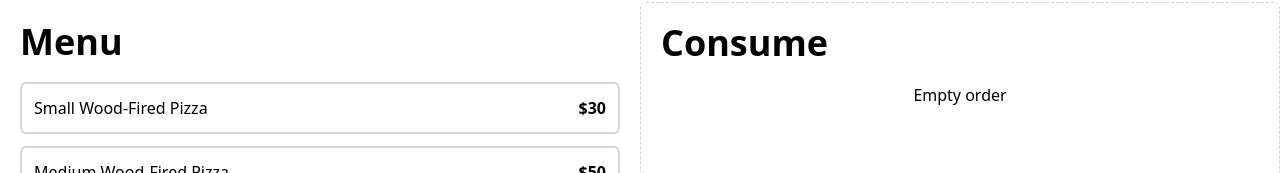
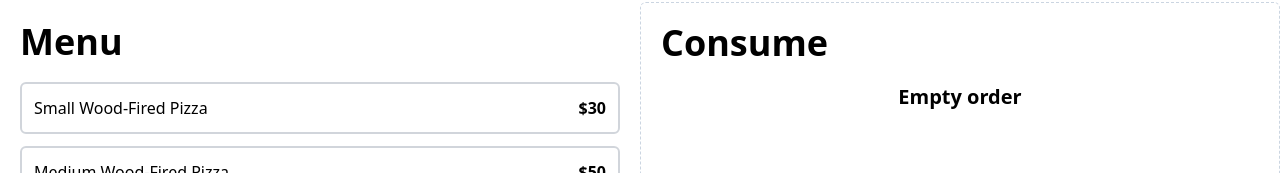
Before and after one commit to wichofly/tipCalculator-app, a React (Vite) app: page / in a window 1280 px wide. Shown: the part 154-327 px from the top of the page. Built offline with nearby package versions, Linux system fonts and the light colour scheme.

Commit message:
style: Empty order

```diff
--- a/src/components/OrderContents.tsx
+++ b/src/components/OrderContents.tsx
@@ -13,7 +13,7 @@
 
       <div className="space-y-3 mt-5">
         {order.length === 0 ? (
-          <p className="text-center">Empty order</p>
+          <p className="text-center font-bold text-xl">Empty order</p>
         ) : (
           order.map((item) => (
             <div
```
